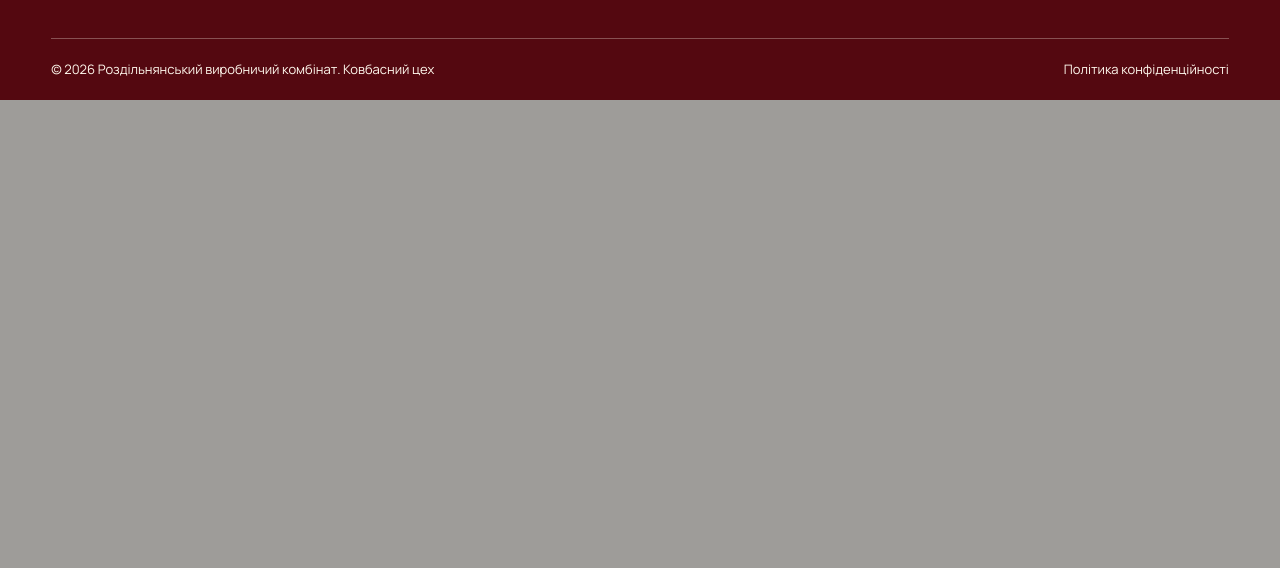
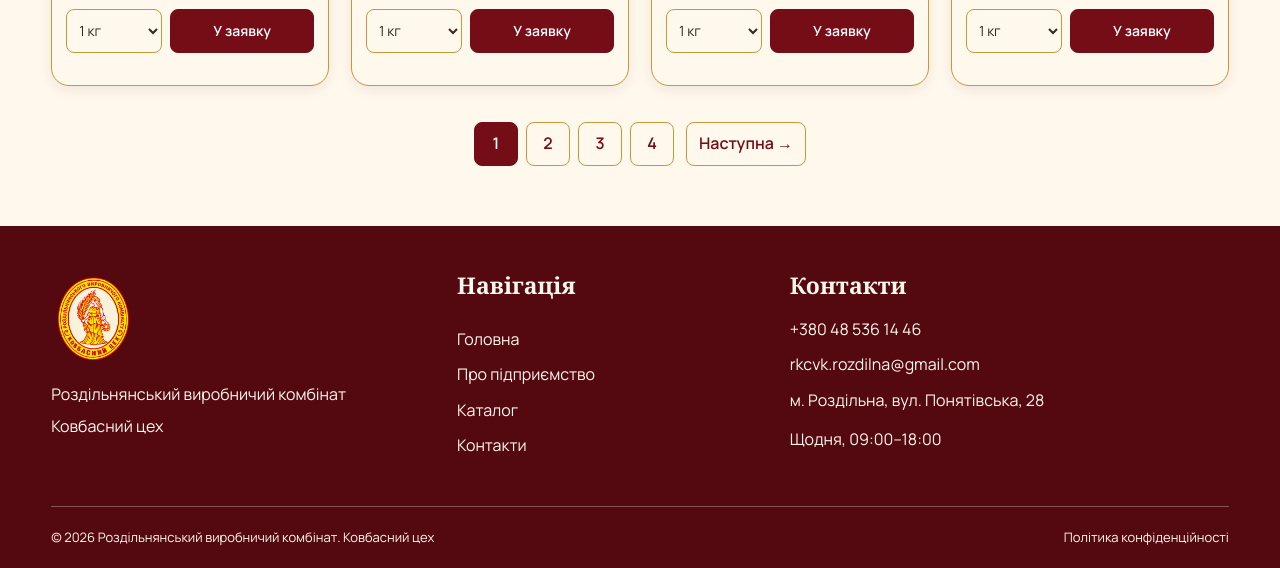
Before and after one commit to RadmilaVodopianova/RKC_final_project, a Django app: page /catalog/ in a window 1280 px wide. Shown: the part 3705-4273 px from the top of the page. Before the commit the page ends 3805 px from the top, so only its background shows below. Run offline with Django 5.2, Linux system fonts and the light colour scheme; data comes from the database, SQL or seed files in the repository; some libraries are stand-ins or nearby versions.

Commit message:
Add catalog cart buttons

```diff
--- a/static/css/style.css
+++ b/static/css/style.css
@@ -2629,3 +2629,52 @@ p {
     outline: 3px solid currentColor;
     outline-offset: 2px;
 }
+
+/* Додавання товару до заявки з картки каталогу */
+
+.catalog-quick-add .product-card {
+    display: flex;
+    flex-direction: column;
+}
+
+.catalog-quick-add .product-card-link {
+    flex: 1;
+}
+
+.product-card-cart {
+    display: grid;
+    grid-template-columns: minmax(0, 1fr) minmax(0, 1.5fr);
+    align-items: stretch;
+    gap: 8px;
+    margin: 8px;
+}
+
+.product-card-cart select {
+    min-width: 0;
+    width: 100%;
+    height: 44px;
+    min-height: 44px;
+    padding: 8px;
+    border: 1px solid var(--gold);
+    border-radius: 8px;
+    color: var(--text);
+    background: var(--cream);
+    font: inherit;
+    font-size: 14px;
+    cursor: pointer;
+}
+
+.product-card-cart select:focus-visible {
+    outline: 3px solid var(--burgundy);
+    outline-offset: 2px;
+}
+
+.product-card-cart .button {
+    min-width: 0;
+    height: 44px;
+    min-height: 44px;
+    padding: 10px 12px;
+    border-radius: 8px;
+    font-size: 14px;
+    text-align: center;
+}
--- a/templates/base.html
+++ b/templates/base.html
@@ -20,7 +20,7 @@
 
     <link
         rel="stylesheet"
-        href="{% static 'css/style.css' %}?v=31"
+        href="{% static 'css/style.css' %}?v=32"
     >
 </head>
 
--- a/templates/catalog.html
+++ b/templates/catalog.html
@@ -84,7 +84,7 @@
         </p>
 
         <!-- КАТАЛОГ ПРОДУКЦІЇ -->
-        <div class="catalog-products catalog-products-framed">
+        <div class="catalog-products catalog-products-framed catalog-quick-add">
 
             {% for product in products %}
 
@@ -174,6 +174,27 @@
 
                     </a>
 
+                    <form
+                        class="product-card-cart"
+                        method="post"
+                        action="{% url 'cart_add' product.pk %}"
+                    >
+                        {% csrf_token %}
+                        <input type="hidden" name="quantity" value="1">
+                        <select
+                            name="unit"
+                            aria-label="Кількість та одиниця виміру для {{ product.name }}"
+                        >
+                            <option value="kg">1 кг</option>
+                            <option value="pcs">1 шт</option>
+                        </select>
+                        <button
+                            class="button"
+                            type="submit"
+                            aria-label="Додати {{ product.name }} до заявки"
+                        >У заявку</button>
+                    </form>
+
                 </article>
 
             {% empty %}
```
